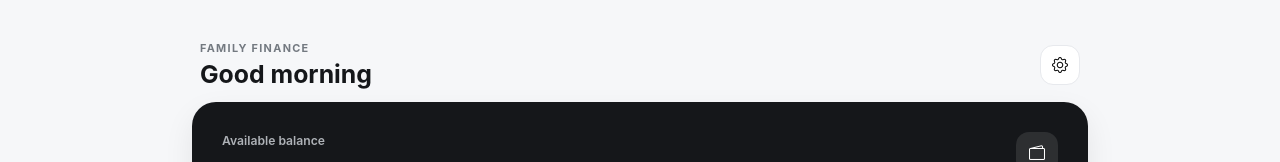
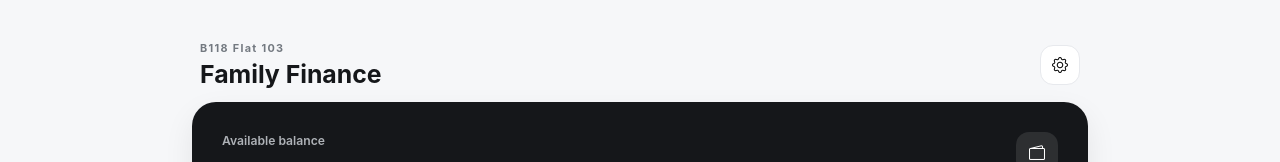
Before and after one commit to anooj-korampatta/family-finance, a plain HTML site: page index.html in a window 1280 px wide. Shown: the top 162 px of the page. Drawn offline with nearby package versions, Linux system fonts and the light colour scheme.

Commit message:
Update index.html

```diff
--- a/index.html
+++ b/index.html
@@ -12,8 +12,8 @@
 <div id="app-shell">
   <header class="app-header">
     <div>
-      <div class="eyebrow">FAMILY FINANCE</div>
-      <h1>Good morning</h1>
+      <div class="eyebrow">B118 Flat 103</div>
+      <h1>Family Finance</h1>
     </div>
     <button class="icon-btn" id="settingsBtn" type="button" aria-label="Settings"><i class="bi bi-gear"></i></button>
   </header>
```
